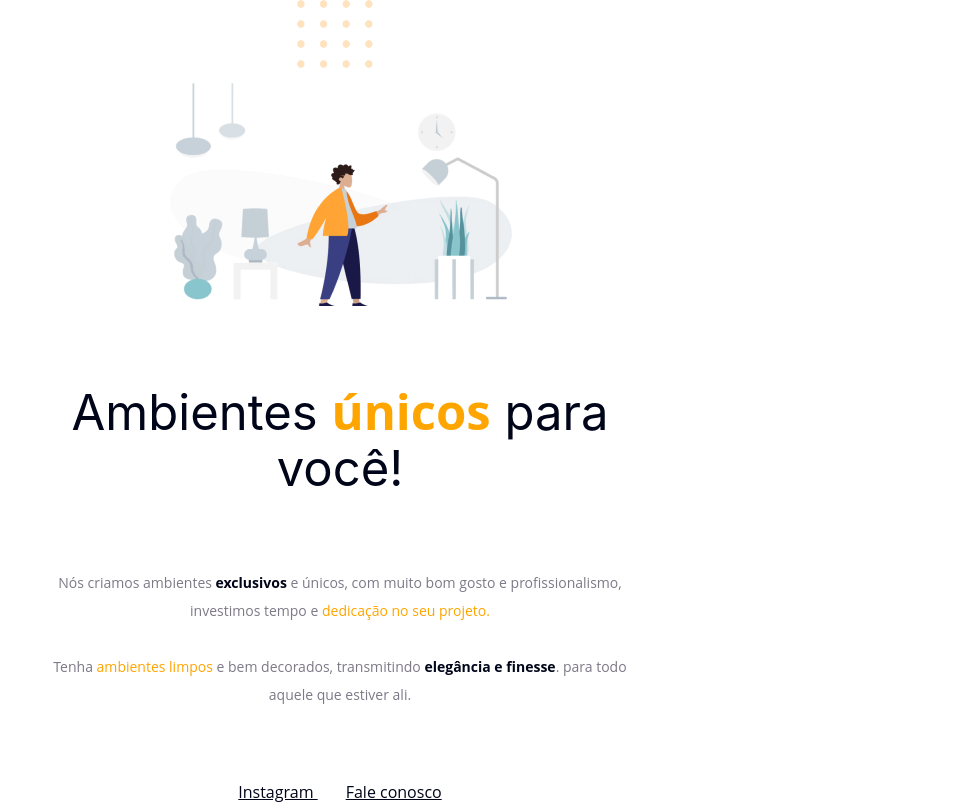
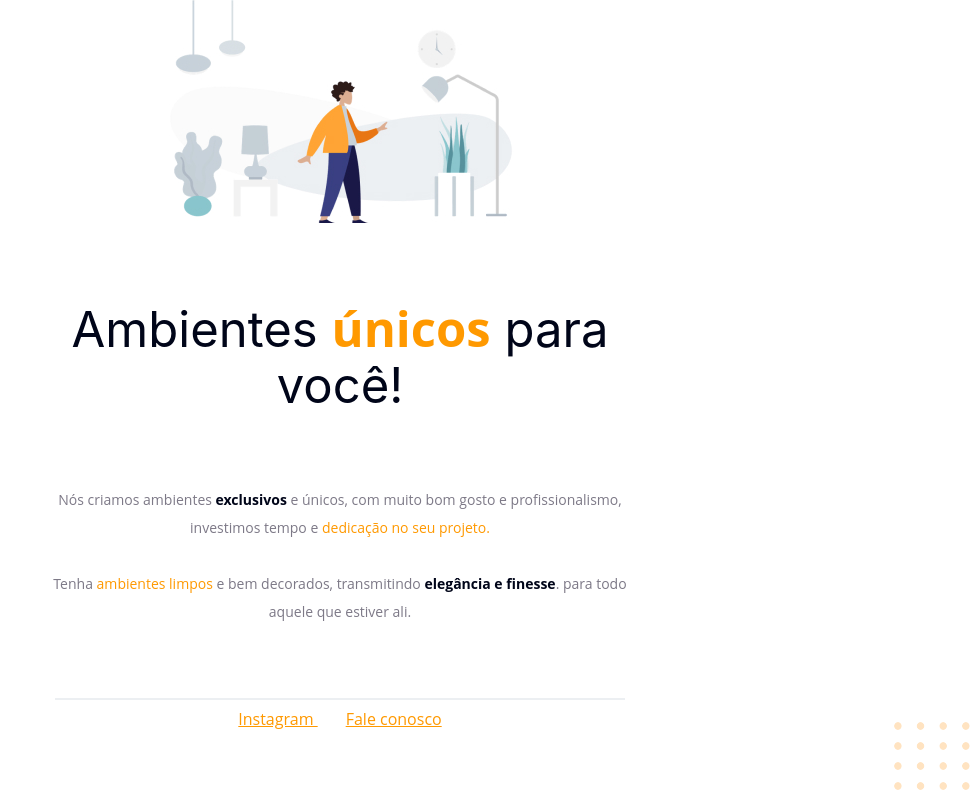
Before and after one commit to levilimas/project1_HTML_CSS_Explorer, a plain HTML site: page index.html in a window 1280 px wide. Shown: the whole page, without its empty margins (300-1280 px from the left). Drawn offline with Linux system fonts and the light colour scheme.

Commit message:
finish project 1

```diff
--- a/css/style.css
+++ b/css/style.css
@@ -31,8 +31,8 @@ h1 span {
     font-weight: bold;
 }
 
-span {
-    color: orange;
+span, a {
+    color: #ff9900;
 }
 
 p {
@@ -51,3 +51,9 @@ p {
     margin: 0 auto 8px;
     border: 1px solid #eceff2
 }
+
+#balls {
+    position: fixed;
+    bottom: 0px;
+    right: 0px;
+}
--- a/index.html
+++ b/index.html
@@ -9,6 +9,7 @@
     <body>
 
         <img
+        id="balls"
         src="images/balls.svg"
         alt="Bolinhas laranjadas no canto direito inferior da tela" />
 
@@ -32,10 +33,11 @@
         </div>
 
         <div id="footer">
+            <div id="line"></div>
             <a href="https://instagram.com/moveisparavoce">
                 Instagram
             </a>
-            <a href="mailto:contato@moveisparavoce.com">
+            <a target="_blank" href="mailto:contato@moveisparavoce.com">
                 Fale conosco
             </a>
         </div>
```
